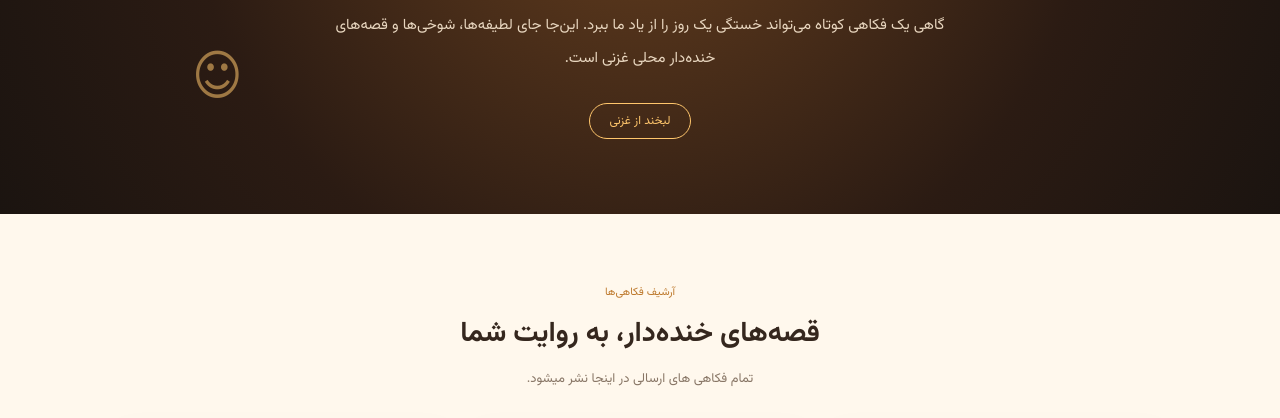
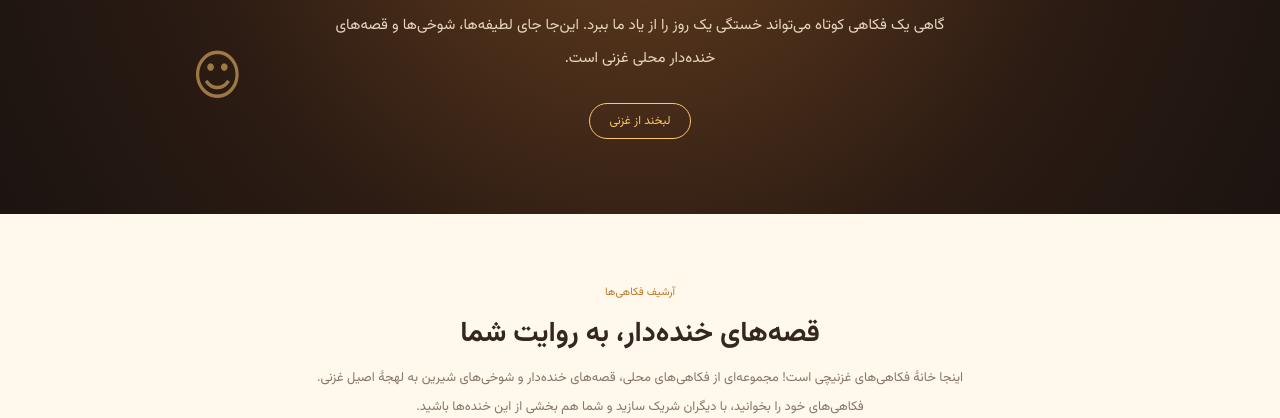
Before and after one commit to NasratullahHussaini/varaq.eu, a plain HTML site: page ghazni-humor.html in a window 1280 px wide. Shown: the part 325-743 px from the top of the page. Drawn offline with Linux system fonts and the light colour scheme.

Commit message:
Update Ghazni humor introduction

```diff
--- a/ghazni-humor.html
+++ b/ghazni-humor.html
@@ -7,6 +7,21 @@
   <meta name="theme-color" content="#17130f">
   <title>فکاهی غزنیچی | ورق VARAQ</title>
   <link rel="stylesheet" href="styles.css">
+
+<title>فکاهی غزنیچی | قصه‌ها و خنده‌های محلی غزنی – ورق</title>
+
+<meta name="description" content="مجموعه فکاهی‌های غزنیچی با لهجه شیرین و محلی غزنی. فکاهی‌های خنده‌دار، قصه‌های مردمی و طنز اصیل غزنی را در وب‌سایت ورق بخوانید و فکاهی خود را شریک سازید.">
+
+<meta name="robots" content="index, follow">
+
+<link rel="canonical" href="https://varaq.eu/ghazni-humor.html">
+
+<meta property="og:title" content="فکاهی غزنیچی | ورق">
+<meta property="og:description" content="فکاهی‌های محلی غزنی با لهجه شیرین غزنیچی؛ بخوانید، بخندید و فکاهی خود را شریک سازید.">
+<meta property="og:url" content="https://varaq.eu/ghazni-humor.html">
+<meta property="og:type" content="website">
+<meta property="og:locale" content="fa_AF">
+
 </head>
 <body class="humor-page">
   <header class="humor-header">
@@ -31,7 +46,13 @@
       <div class="humor-section-title">
         <span>آرشیف فکاهی‌ها</span>
         <h2>قصه‌های خنده‌دار، به روایت شما</h2>
-        <p>تمام فکاهی های ارسالی در اینجا نشر میشود.</p>
+        <p class="humor-intro">
+  اینجا خانهٔ فکاهی‌های غزنیچی است! مجموعه‌ای از فکاهی‌های محلی،
+  قصه‌های خنده‌دار و شوخی‌های شیرین به لهجهٔ اصیل غزنی.
+  فکاهی‌های خود را بخوانید، با دیگران شریک سازید و شما هم
+  بخشی از این خنده‌ها باشید.
+</p>
+        <p>تمام فکاهی‌های ارسالی پس از بررسی، در اینجا نشر می‌شوند.</p>
       </div>
 
       <div class="humor-empty-grid">
```
